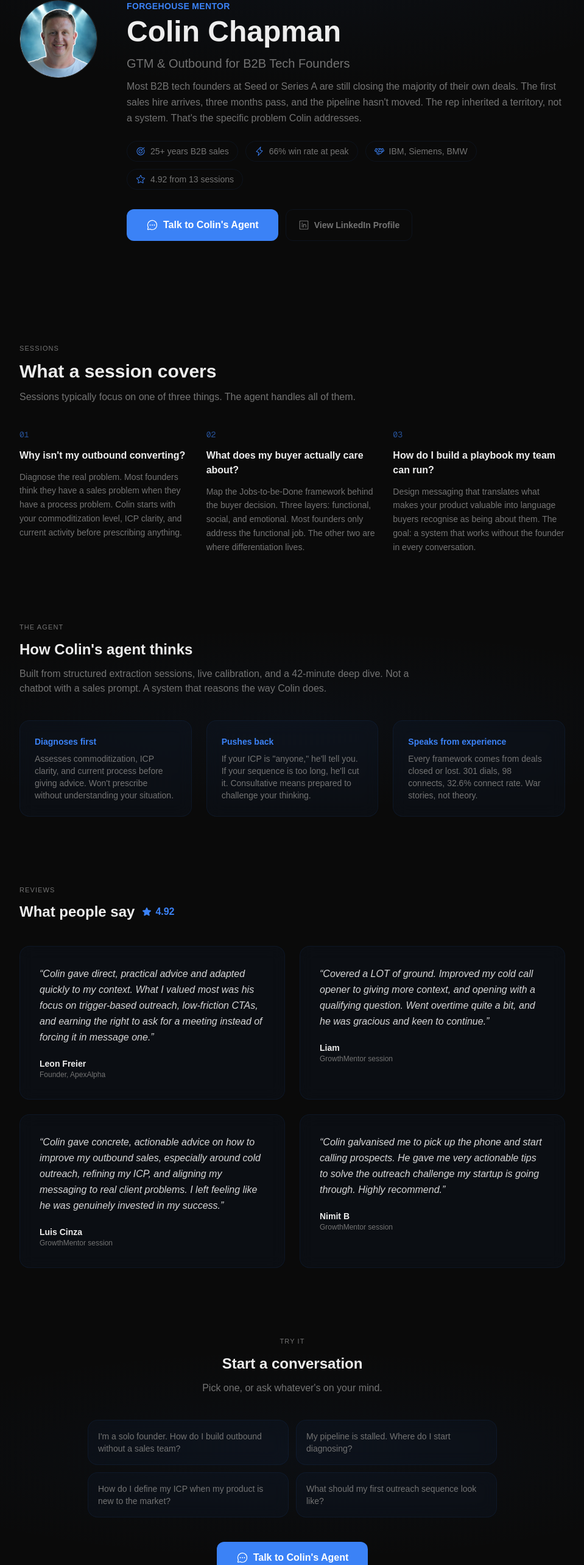
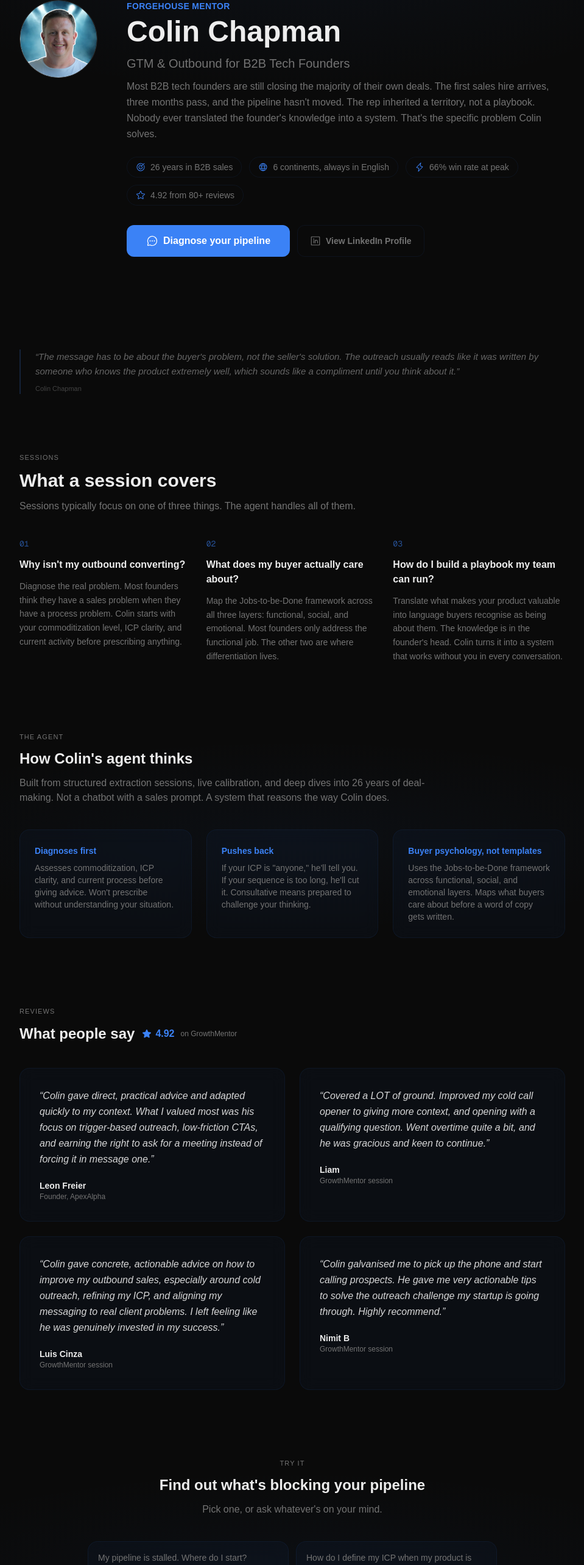
Before and after one commit to Apex-Sudo/forgehouse-site, a Next.js app: page /mentors/colin-chapman in a window 1280 px wide. Shown: the part 176-2742 px from the top of the page at 61% size, without its empty margins (160-1119 px from the left). Built offline with nearby package versions, Linux system fonts and the light colour scheme; no server answers.

Commit message:
colin mentor page: prospectr-informed upgrades — quote block, stronger stats, buyer-focused CTAs

```diff
--- a/src/app/mentors/colin-chapman/page.tsx
+++ b/src/app/mentors/colin-chapman/page.tsx
@@ -1,12 +1,12 @@
 "use client";
 import Link from "next/link";
-import { ChatCircleDots, Lightning, Target, Handshake, Star, LinkedinLogo } from "@phosphor-icons/react";
+import { ChatCircleDots, Lightning, Target, Handshake, Star, LinkedinLogo, Globe } from "@phosphor-icons/react";
 
 const highlights = [
-  { icon: Target, label: "25+ years B2B sales" },
+  { icon: Target, label: "26 years in B2B sales" },
+  { icon: Globe, label: "6 continents, always in English" },
   { icon: Lightning, label: "66% win rate at peak" },
-  { icon: Handshake, label: "IBM, Siemens, BMW" },
-  { icon: Star, label: "4.92 from 13 sessions" },
+  { icon: Star, label: "4.92 from 80+ reviews" },
 ];
 
 const sessions = [
@@ -18,12 +18,12 @@ const sessions = [
   {
     num: "02",
     title: "What does my buyer actually care about?",
-    desc: "Map the Jobs-to-be-Done framework behind the buyer decision. Three layers: functional, social, and emotional. Most founders only address the functional job. The other two are where differentiation lives.",
+    desc: "Map the Jobs-to-be-Done framework across all three layers: functional, social, and emotional. Most founders only address the functional job. The other two are where differentiation lives.",
   },
   {
     num: "03",
     title: "How do I build a playbook my team can run?",
-    desc: "Design messaging that translates what makes your product valuable into language buyers recognise as being about them. The goal: a system that works without the founder in every conversation.",
+    desc: "Translate what makes your product valuable into language buyers recognise as being about them. The knowledge is in the founder's head. Colin turns it into a system that works without you in every conversation.",
   },
 ];
 
@@ -51,10 +51,10 @@ const reviews = [
 ];
 
 const starters = [
-  "I'm a solo founder. How do I build outbound without a sales team?",
-  "My pipeline is stalled. Where do I start diagnosing?",
-  "How do I define my ICP when my product is new to the market?",
+  "My pipeline is stalled. Where do I start?",
+  "How do I define my ICP when my product is new?",
   "What should my first outreach sequence look like?",
+  "I hired a sales rep and nothing changed. What now?",
 ];
 
 export default function ColinChapmanPage() {
@@ -76,9 +76,10 @@ export default function ColinChapmanPage() {
                 GTM & Outbound for B2B Tech Founders
               </p>
               <p className="text-muted text-base leading-relaxed mb-6">
-                Most B2B tech founders at Seed or Series A are still closing the majority of their own deals.
+                Most B2B tech founders are still closing the majority of their own deals.
                 The first sales hire arrives, three months pass, and the pipeline hasn&apos;t moved.
-                The rep inherited a territory, not a system. That&apos;s the specific problem Colin addresses.
+                The rep inherited a territory, not a playbook. Nobody ever translated the founder&apos;s
+                knowledge into a system. That&apos;s the specific problem Colin solves.
               </p>
               <div className="flex flex-wrap gap-3 mb-8">
                 {highlights.map((h) => (
@@ -94,7 +95,7 @@ export default function ColinChapmanPage() {
                   className="bg-amber text-white px-8 py-3.5 rounded-xl font-semibold hover:bg-amber-dark transition text-center inline-flex items-center justify-center gap-2"
                 >
                   <ChatCircleDots size={20} />
-                  Talk to Colin&apos;s Agent
+                  Diagnose your pipeline
                 </Link>
                 <a
                   href="https://www.linkedin.com/in/colinchapmanza/"
@@ -111,7 +112,21 @@ export default function ColinChapmanPage() {
         </div>
       </section>
 
-      {/* What a session covers — numbered sequence */}
+      {/* Philosophy quote */}
+      <section className="px-6 py-10">
+        <div className="max-w-4xl mx-auto">
+          <div className="pl-6 border-l-2 border-amber/20">
+            <p className="text-foreground/40 italic text-[15px] leading-relaxed">
+              &ldquo;The message has to be about the buyer&apos;s problem, not the seller&apos;s solution.
+              The outreach usually reads like it was written by someone who knows the product extremely well,
+              which sounds like a compliment until you think about it.&rdquo;
+            </p>
+            <p className="text-foreground/25 text-[11px] mt-2">Colin Chapman</p>
+          </div>
+        </div>
+      </section>
+
+      {/* What a session covers */}
       <section className="px-6 py-14">
         <div className="max-w-4xl mx-auto">
           <p className="text-[11px] uppercase tracking-widest text-muted mb-3">Sessions</p>
@@ -137,7 +152,7 @@ export default function ColinChapmanPage() {
           <p className="text-[11px] uppercase tracking-widest text-muted mb-3">The agent</p>
           <h2 className="text-xl md:text-2xl font-bold mb-3">How Colin&apos;s agent thinks</h2>
           <p className="text-muted text-base mb-10 max-w-2xl">
-            Built from structured extraction sessions, live calibration, and a 42-minute deep dive.
+            Built from structured extraction sessions, live calibration, and deep dives into 26 years of deal-making.
             Not a chatbot with a sales prompt. A system that reasons the way Colin does.
           </p>
           <div className="grid md:grid-cols-3 gap-6">
@@ -150,8 +165,8 @@ export default function ColinChapmanPage() {
               <p className="text-muted text-sm">If your ICP is &quot;anyone,&quot; he&apos;ll tell you. If your sequence is too long, he&apos;ll cut it. Consultative means prepared to challenge your thinking.</p>
             </div>
             <div className="glass-card p-6">
-              <p className="text-amber font-semibold mb-2 text-sm">Speaks from experience</p>
-              <p className="text-muted text-sm">Every framework comes from deals closed or lost. 301 dials, 98 connects, 32.6% connect rate. War stories, not theory.</p>
+              <p className="text-amber font-semibold mb-2 text-sm">Buyer psychology, not templates</p>
+              <p className="text-muted text-sm">Uses the Jobs-to-be-Done framework across functional, social, and emotional layers. Maps what buyers care about before a word of copy gets written.</p>
             </div>
           </div>
         </div>
@@ -166,6 +181,7 @@ export default function ColinChapmanPage() {
             <div className="flex items-center gap-1.5 text-amber">
               <Star size={16} weight="fill" />
               <span className="font-semibold">4.92</span>
+              <a href="https://www.growthmentor.com/mentors/colin-chapman/" target="_blank" rel="noopener noreferrer" className="text-muted text-xs hover:text-foreground transition ml-1">on GrowthMentor</a>
             </div>
           </div>
           <div className="grid md:grid-cols-2 gap-6">
@@ -184,11 +200,11 @@ export default function ColinChapmanPage() {
         </div>
       </section>
 
-      {/* Try it — starters only, no redundant button */}
+      {/* Try it */}
       <section className="px-6 py-14 gradient-blue">
         <div className="max-w-4xl mx-auto text-center">
           <p className="text-[11px] uppercase tracking-widest text-muted mb-3">Try it</p>
-          <h2 className="text-xl md:text-2xl font-bold mb-3">Start a conversation</h2>
+          <h2 className="text-xl md:text-2xl font-bold mb-3">Find out what&apos;s blocking your pipeline</h2>
           <p className="text-muted text-base mb-10 max-w-xl mx-auto">
             Pick one, or ask whatever&apos;s on your mind.
           </p>
@@ -208,7 +224,7 @@ export default function ColinChapmanPage() {
             className="bg-amber text-white px-8 py-3.5 rounded-xl font-semibold hover:bg-amber-dark transition inline-flex items-center gap-2"
           >
             <ChatCircleDots size={20} />
-            Talk to Colin&apos;s Agent
+            Diagnose your pipeline
           </Link>
         </div>
       </section>
```
